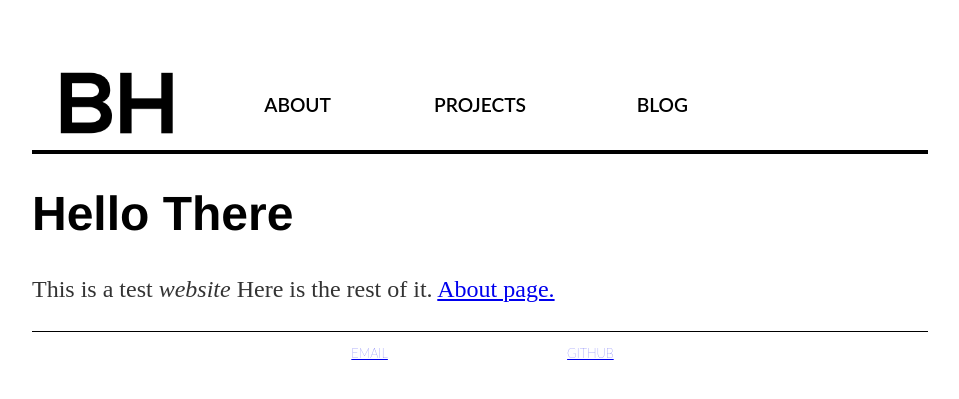
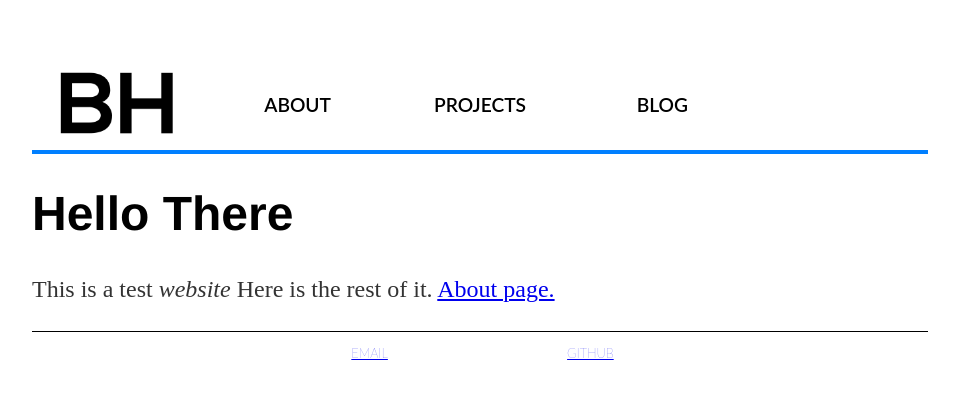
Before and after one commit to beauhodes/beauhodes.github.io, a Jekyll site: the page built from index.html, in a window 1280 px wide. Shown: the top 399 px of the page, without its empty margins (160-1119 px from the left). Built offline with Jekyll 4.4.1, drawn with Linux system fonts in a browser that asks for light colours.

Commit message:
Update main.css

```diff
--- a/css/main.css
+++ b/css/main.css
@@ -10,7 +10,7 @@
   grid-gap: 1em;
   align-items: center;
   text-align: center;
-  border-bottom: 4px solid black;
+  border-bottom: 4px solid #007fff;
 }
 footer {
     display: grid;
@@ -58,7 +58,7 @@
   padding: 1em 1em;
 }
 .navLinks:hover {
-  color: #0000ff;
+  color: #007fff;
   padding: 1em 1em;
 }
 .footerLinks {
@@ -71,7 +71,7 @@
   padding: 1em 1em;
 }
 .footerLinks:hover {
-  color: #0000ff;
+  color: #007fff;
   padding: 1em 1em;
 }
 
```
